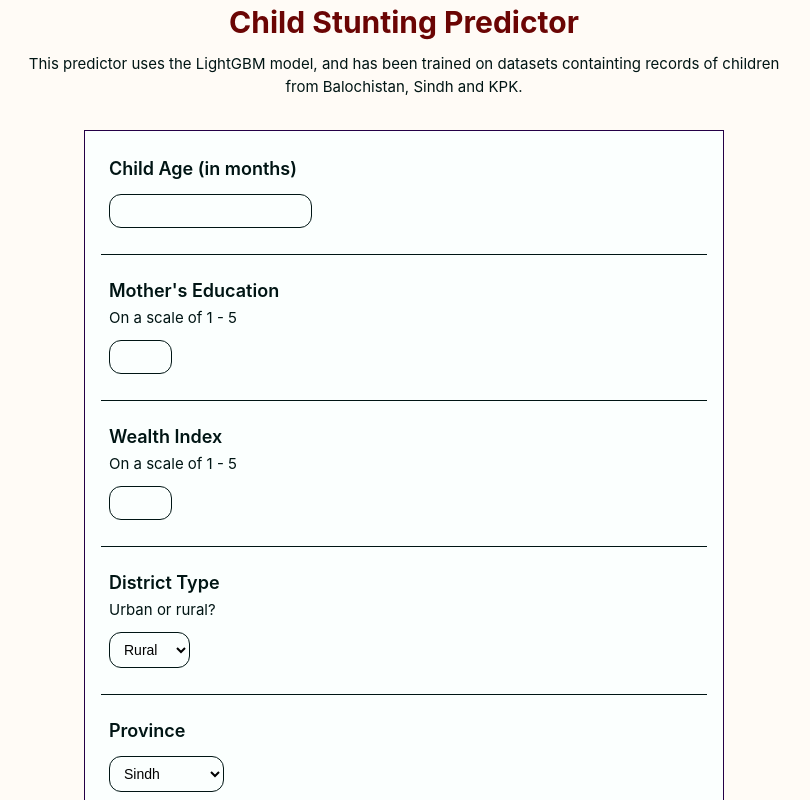
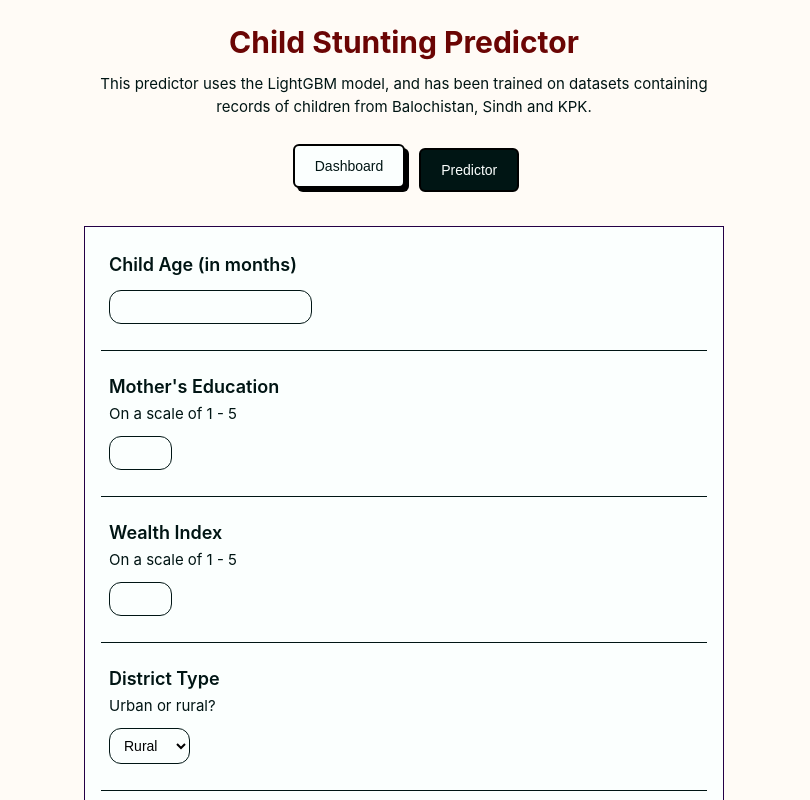
Before and after one commit to Nefertiti23/malnutrition-predictor, a Vue app in the folder frontend/predictor-app/: page / in a window 1280 px wide. Shown: the top 800 px of the page, without its empty margins (236-1046 px from the left). Built offline with nearby package versions, Linux system fonts and the light colour scheme.

Commit message:
connection done

```diff
--- a/frontend/predictor-app/src/App.vue
+++ b/frontend/predictor-app/src/App.vue
@@ -1,14 +1,20 @@
 <script setup>
+import { ref } from 'vue';
 import TheForm from './components/predictor-form/TheForm.vue';
 import './assets/base.css';
+import './assets/main.css'
+
+const activeTab = ref('predictor');
 </script>
 
 <template>
   <header>
-    <h1>Child Stunting Predictor</h1>
+    <h1>{{ activeTab === 'dashboard' ? 'Child Stunting Dashboard' : 'Child Stunting Predictor' }}</h1>
     <p>
-      This predictor uses the LightGBM model, and has been trained on datasets containting
-      records of children from Balochistan, Sindh and KPK.
+      {{ activeTab === 'dashboard' ?
+      'This dashboard presents the EDA methods performed on the child stunting dataset, exploring the various trends in the child stunting data.' :
+      'This predictor uses the LightGBM model, and has been trained on datasets containing records of children from Balochistan, Sindh and KPK.'
+       }}
     </p>
 
     <!-- <div class="wrapper">
@@ -17,7 +23,23 @@ import './assets/base.css';
   </header>
 
   <main>
-    <TheForm />
+
+    <div class="toggle-bar">
+      <button
+        :class="{ active: activeTab === 'dashboard' }"
+        @click="activeTab = 'dashboard'"
+      >
+        Dashboard
+      </button>
+      <button
+        :class="{ active: activeTab === 'predictor' }"
+        @click="activeTab = 'predictor'"
+      >
+        Predictor
+      </button>
+    </div>
+
+    <TheForm v-if="activeTab === 'predictor'" />
   </main>
 </template>
 
@@ -33,10 +55,14 @@ header {
 
 @media (min-width: 1024px) {
   header {
-    /* border: solid blanchedalmond 1px; */
+    margin: 20px auto;
+    width: 40rem;
+
     display: flex;
     flex-direction: column;
+
     place-items: center;
+
   }
 
   header h1 {
@@ -46,7 +72,6 @@ header {
   }
 
   header p {
-    margin: 0 16rem;
     text-align: center;
   }
 
--- /dev/null
+++ b/frontend/predictor-app/src/assets/main.css
@@ -0,0 +1,42 @@
+.toggle-bar {
+    width: max-content;
+    margin: auto;
+
+    display: flex;
+    flex-direction: row;
+    gap: 10px;
+}
+
+.toggle-bar button {
+    background-color: var(--color-background);
+    color: var(--color-text);
+    padding: 12px 20px;
+
+    border: 2px solid black;
+    border-radius: 6px;
+
+    font-size: 14px;
+    font-weight: 500;
+    margin: 6px auto;
+
+    box-shadow: 4px 4px black;
+}
+
+.toggle-bar button:hover {
+    background-color: var(--color-button-primary);
+    transform: translate(2px, 2px);
+    box-shadow: 2px 2px black;
+}
+
+.toggle-bar button:active {
+    background-color: rgba(0, 0, 0, 0.08);
+    transform: translate(4px, 4px);
+    box-shadow: none;
+}
+
+.toggle-bar button.active {
+    background-color: var(--color-text);
+    color: var(--color-background);
+    box-shadow: none;
+    transform: translate(4px, 4px);
+}
--- a/frontend/predictor-app/src/components/predictor-form/TheForm.vue
+++ b/frontend/predictor-app/src/components/predictor-form/TheForm.vue
@@ -103,7 +103,7 @@ async function handlePrediction() {
     </div>
 
     <div v-if="predictionResult !== null" class="result-box" style="margin-top: 25px; padding: 15px; border: 2px solid green; text-align: center; border-radius: 8px; background-color: #f0fff0;">
-      <h3 style="color: green; margin: 0;">Prediction Output: {{ predictionResult }}</h3>
+      <h3 style="color: green; margin: 0;">Prediction Output: <span style="font-weight: bold;"> {{Boolean(predictionResult)}}</span></h3>
       <p style="margin: 5px 0 0 0; color: #333;">
         {{ predictionResult === 1 ? 'High Risk of Child Stunting detected.' : 'Low/Normal Risk of Child Stunting detected.' }}
       </p>
```
Also changed, not shown: frontend/predictor-app/src/components/dashboard/Dashboard.vue (added), 2 other files (tests, documents, lock files or other folders).
